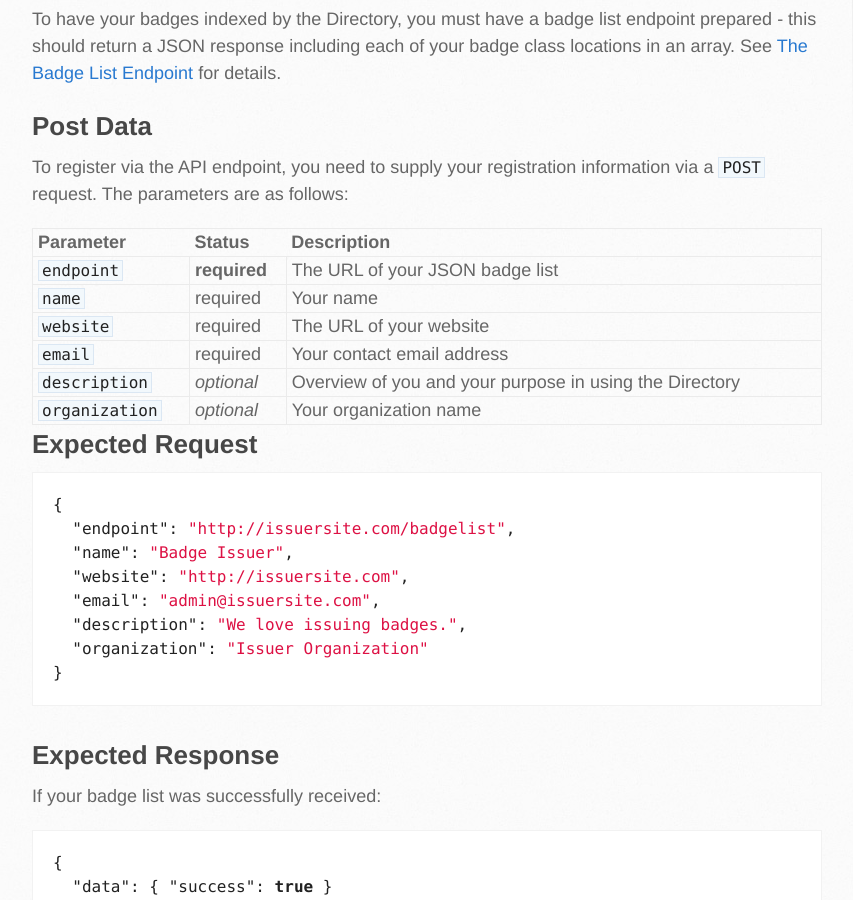
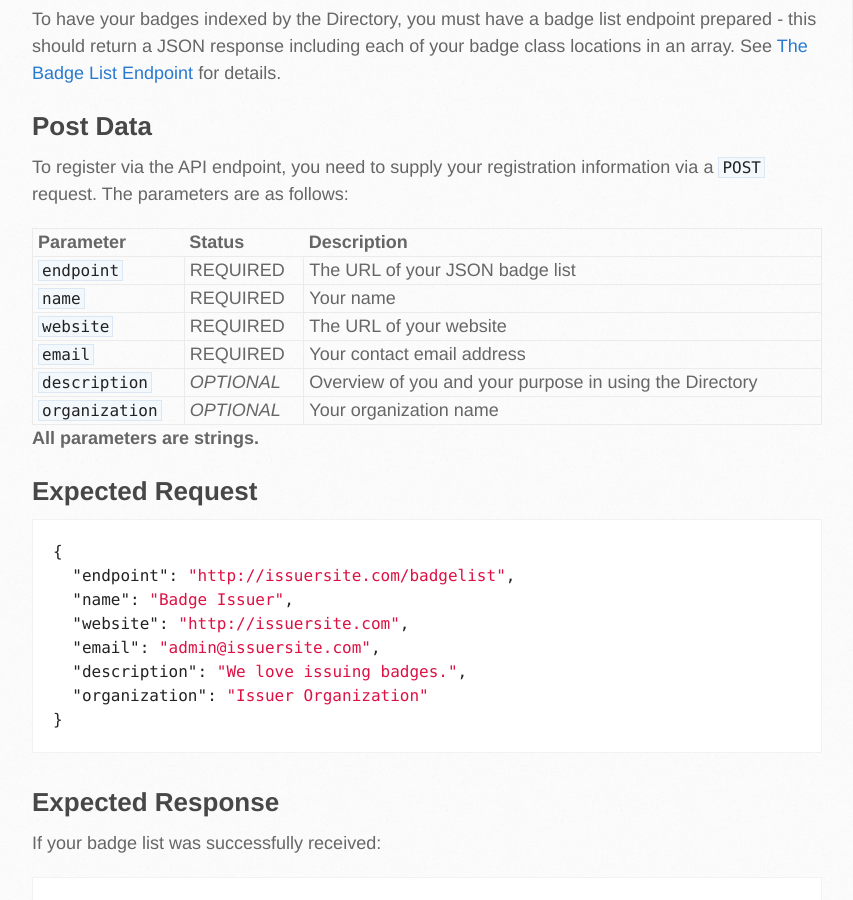
Before and after one commit to OpenWorksGroup/openbadges-directory, a Jekyll site: the page built from register-via-api.markdown, in a window 1280 px wide and 900 px high, scrolled down 567 px. Shown: the whole window, without its empty margins (138-991 px from the left). Built offline with Jekyll 4.4.1, drawn with Linux system fonts in a browser that asks for light colours; Markdown is read by kramdown in place of the engine named in the settings.

Commit message:
Update register-via-api.markdown

```diff
--- a/register-via-api.markdown
+++ b/register-via-api.markdown
@@ -24,12 +24,14 @@ To register via the API endpoint, you need to supply your registration informati
 
 | &nbsp;__Parameter__&nbsp; | &nbsp;__Status__&nbsp; | &nbsp;__Description__&nbsp; |
 | :------------ | :------- | :-------------- |
-| &nbsp;`endpoint`&nbsp; | &nbsp;<strong>required</strong>&nbsp; | &nbsp;The URL of your JSON badge list&nbsp; |
-| &nbsp;`name`&nbsp; | &nbsp;required&nbsp; | &nbsp;Your name&nbsp; |
-| &nbsp;`website`&nbsp; | &nbsp;required&nbsp; | &nbsp;The URL of your website&nbsp; |
-| &nbsp;`email`&nbsp; | &nbsp;required&nbsp; | &nbsp;Your contact email address&nbsp; |
-| &nbsp;`description`&nbsp; | &nbsp;_optional_&nbsp; | &nbsp;Overview of you and your purpose in using the Directory&nbsp; |
-| &nbsp;`organization`&nbsp; | &nbsp;_optional_&nbsp; | &nbsp;Your organization name&nbsp; |
+| &nbsp;`endpoint`&nbsp; | &nbsp;REQUIRED&nbsp; | &nbsp;The URL of your JSON badge list&nbsp; |
+| &nbsp;`name`&nbsp; | &nbsp;REQUIRED&nbsp; | &nbsp;Your name&nbsp; |
+| &nbsp;`website`&nbsp; | &nbsp;REQUIRED&nbsp; | &nbsp;The URL of your website&nbsp; |
+| &nbsp;`email`&nbsp; | &nbsp;REQUIRED&nbsp; | &nbsp;Your contact email address&nbsp; |
+| &nbsp;`description`&nbsp; | &nbsp;_OPTIONAL_&nbsp; | &nbsp;Overview of you and your purpose in using the Directory&nbsp; |
+| &nbsp;`organization`&nbsp; | &nbsp;_OPTIONAL_&nbsp; | &nbsp;Your organization name&nbsp; |
+
+__All parameters are strings.__
 
 ## Expected Request
 
```
